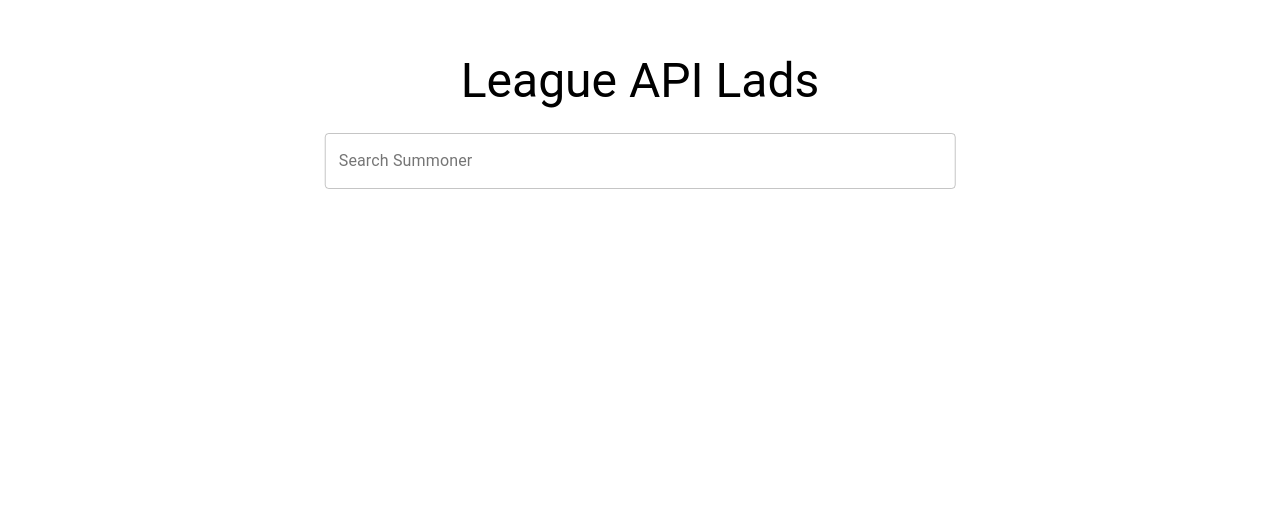
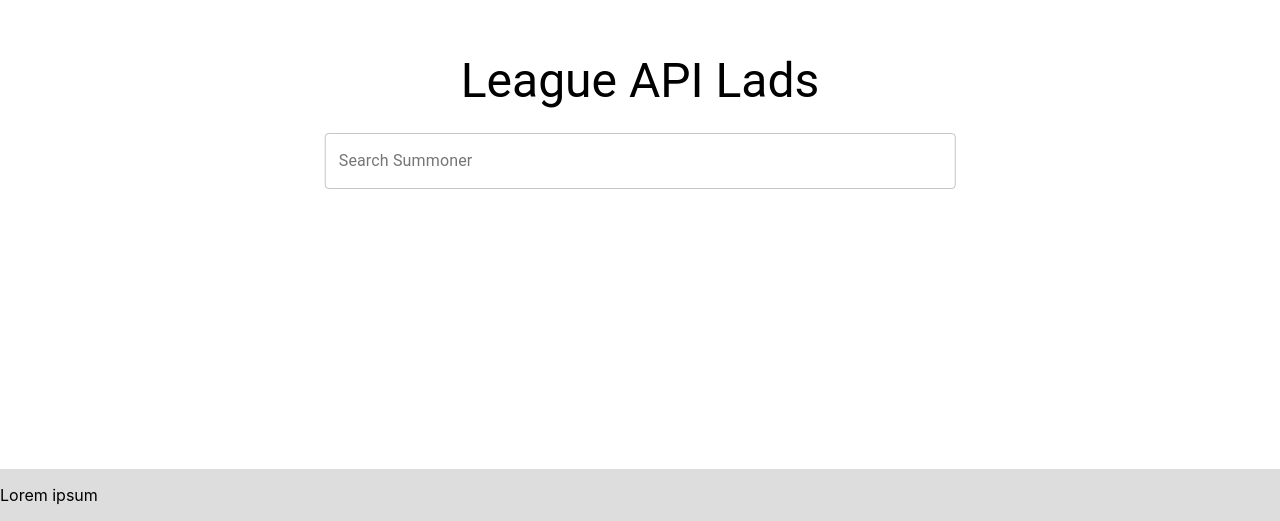
Before and after one commit to BusinessJoe/JungleDiff, a React (Create React App) app in the folder frontend/: page / in a window 1280 px wide. Shown: the part 279-800 px from the top of the page. Built offline with nearby package versions, Linux system fonts and the light colour scheme.

Commit message:
Create footer for homepage

```diff
--- /dev/null
+++ b/frontend/src/components/Home.css
@@ -0,0 +1,6 @@
+footer {
+  position: absolute;
+  bottom: 0;
+  width: 100%;
+  background-color: #DDD;
+}
--- a/frontend/src/components/Home.js
+++ b/frontend/src/components/Home.js
@@ -1,6 +1,7 @@
 import { React, Component } from 'react';
 import { Grid, Typography, TextField } from '@material-ui/core';
 import axios from 'axios';
+import './Home.css'
 
 axios.defaults.baseURL = 'http://localhost:8000';
 
@@ -21,13 +22,13 @@ export default class Home extends Component {
       })
       .catch(error => {
         console.log(error);
-				}
-			);
+      });
     }
   }
 
   render() {
     return (
+      <div>
         <div
           style={{
             position: 'absolute', left: '50%', top: '50%',
@@ -45,6 +46,12 @@ export default class Home extends Component {
             </Grid>
           </Grid>
         </div>
+        <footer>
+          <p>
+            Lorem ipsum
+          </p>
+        </footer>
+      </div>
     );
   }
 }
```
Lines whose indentation alone changed are shown as unchanged.
